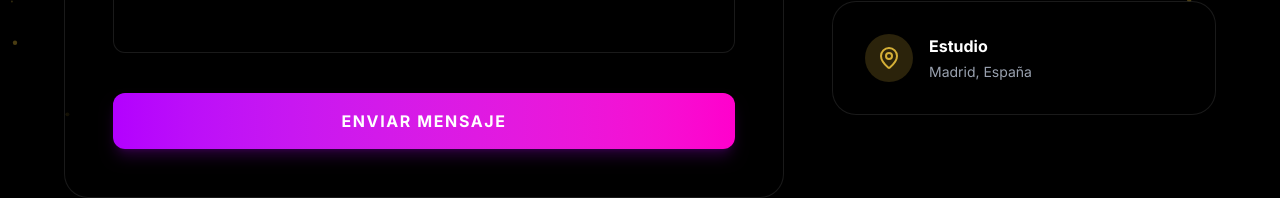
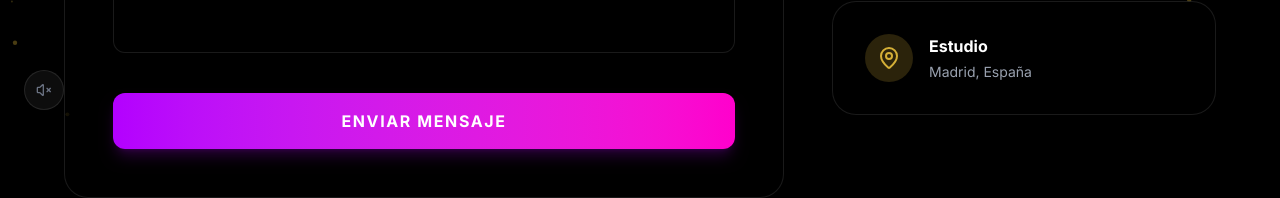
Before and after one commit to adminomnes/detras-del-espejo, a Next.js app: page /contacto in a window 1280 px wide. Shown: the part 666-864 px from the top of the page. Built offline with nearby package versions, Linux system fonts and the light colour scheme.

Commit message:
feat: agregar musica de fondo con boton flotante de control

```diff
--- a/src/app/(public)/layout.tsx
+++ b/src/app/(public)/layout.tsx
@@ -3,6 +3,7 @@ import { Footer } from "@/components/layout/Footer";
 import { GlobalPlayer } from "@/components/player/GlobalPlayer";
 import ParticleBackground from "@/components/effects/ParticleBackground";
 import { WeeklyFlyer } from "@/components/flyer/WeeklyFlyer";
+import { BackgroundMusic } from "@/components/effects/BackgroundMusic";
 
 export default function PublicLayout({
   children,
@@ -19,6 +20,7 @@ export default function PublicLayout({
       <Footer />
       <GlobalPlayer />
       <WeeklyFlyer />
+      <BackgroundMusic />
     </>
   );
 }
--- /dev/null
+++ b/src/components/effects/BackgroundMusic.tsx
@@ -0,0 +1,97 @@
+"use client";
+
+import { useEffect, useRef, useState } from "react";
+import { usePlayerStore } from "@/store/usePlayerStore";
+import { Volume2, VolumeX } from "lucide-react";
+
+export function BackgroundMusic() {
+  const audioRef = useRef<HTMLAudioElement>(null);
+  const [isPlaying, setIsPlaying] = useState(false);
+  const [isReady, setIsReady] = useState(false);
+  const [hasInteracted, setHasInteracted] = useState(false);
+  const { isOpen: isEpisodePlaying } = usePlayerStore();
+
+  // Pausar música de fondo cuando el GlobalPlayer está activo
+  useEffect(() => {
+    const audio = audioRef.current;
+    if (!audio) return;
+    if (isEpisodePlaying && isPlaying) {
+      audio.pause();
+      setIsPlaying(false);
+    }
+  }, [isEpisodePlaying, isPlaying]);
+
+  // Intentar autoplay la primera vez que el usuario interactúa con la página
+  useEffect(() => {
+    const handleFirstInteraction = () => {
+      if (!hasInteracted) {
+        setHasInteracted(true);
+        const audio = audioRef.current;
+        if (audio && isReady) {
+          audio.volume = 0.15; // Volumen muy suave de fondo
+          audio
+            .play()
+            .then(() => setIsPlaying(true))
+            .catch(() => {});
+        }
+      }
+    };
+
+    window.addEventListener("click", handleFirstInteraction, { once: true });
+    window.addEventListener("scroll", handleFirstInteraction, { once: true });
+    window.addEventListener("keydown", handleFirstInteraction, { once: true });
+
+    return () => {
+      window.removeEventListener("click", handleFirstInteraction);
+      window.removeEventListener("scroll", handleFirstInteraction);
+      window.removeEventListener("keydown", handleFirstInteraction);
+    };
+  }, [hasInteracted, isReady]);
+
+  const toggleMusic = (e: React.MouseEvent) => {
+    e.stopPropagation();
+    const audio = audioRef.current;
+    if (!audio) return;
+
+    if (isPlaying) {
+      audio.pause();
+      setIsPlaying(false);
+    } else {
+      if (isEpisodePlaying) return; // No reproducir si hay episodio activo
+      audio.volume = 0.15;
+      audio.play().then(() => setIsPlaying(true)).catch(() => {});
+    }
+  };
+
+  return (
+    <>
+      <audio
+        ref={audioRef}
+        src="/Detrás del espejo.mp3"
+        loop
+        preload="metadata"
+        onCanPlayThrough={() => setIsReady(true)}
+      />
+
+      {/* Botón flotante discreto en esquina inferior izquierda */}
+      <button
+        onClick={toggleMusic}
+        title={isPlaying ? "Silenciar música de fondo" : "Reproducir música de fondo"}
+        className={`fixed bottom-6 left-6 z-40 w-10 h-10 rounded-full flex items-center justify-center border transition-all duration-300 backdrop-blur-md group ${
+          isPlaying
+            ? "bg-primary/20 border-primary/40 text-primary shadow-[0_0_20px_rgba(179,0,255,0.3)]"
+            : "bg-white/5 border-white/10 text-gray-500 hover:text-white hover:bg-white/10"
+        }`}
+      >
+        {/* Anillos animados cuando está reproduciendo */}
+        {isPlaying && (
+          <>
+            <span className="absolute inset-0 rounded-full border border-primary/30 animate-ping" />
+            <span className="absolute inset-[-6px] rounded-full border border-primary/15 animate-ping [animation-delay:0.5s]" />
+          </>
+        )}
+        {isPlaying ? <Volume2 size={16} /> : <VolumeX size={16} />}
+      </button>
+    </>
+  );
+}
```
Also changed, not shown: 1 other file (tests, documents, lock files or other folders).
